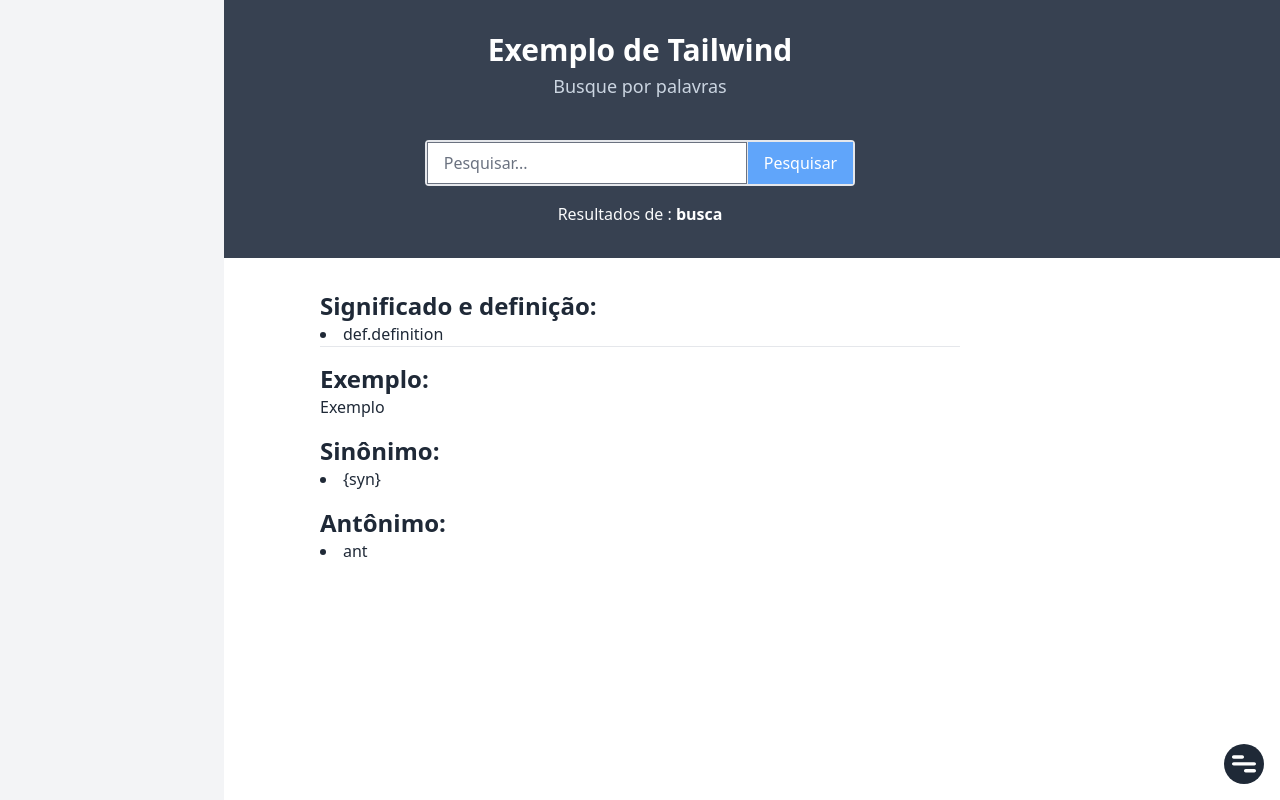
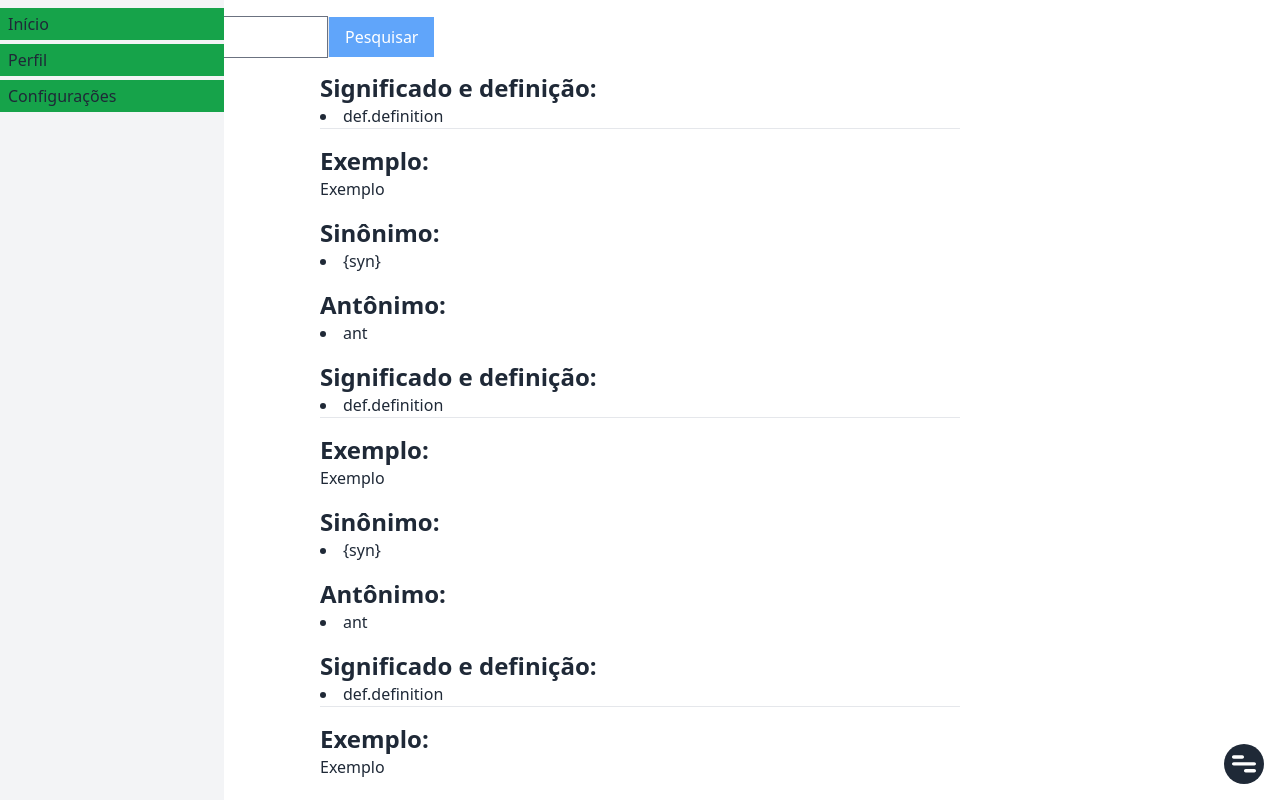
Before and after one commit to marcelleza8/Lingua-boa, a Vue app: page / in a window 1280 px wide. Both pictures are taken after a click on the button 1244 px from the left and 764 px from the top of the page. Shown: the top 800 px of the page. Built offline with nearby package versions, Linux system fonts and the light colour scheme; what prettier-plugin-tailwindcss would draw is missing.

Commit message:
Melhorias

```diff
--- a/src/App.vue
+++ b/src/App.vue
@@ -13,5 +13,7 @@
 <template>
   <Sidebar />
   <Header />
-  <ResultList />
+  <div class="pt-10">
+    <ResultList />
+  </div>
 </template>
--- a/src/components/Header.vue
+++ b/src/components/Header.vue
@@ -20,17 +20,7 @@
 });
 </script>
 <template>
-  <div class="bg-gray-700">
-    <div class="container mx-auto py-8">
-      <h1 class="text-center text-3xl font-bold text-white">
-        Exemplo de Tailwind
-      </h1>
-      <p class="mt-1 mb-10 text-center text-lg text-slate-300">
-        Busque por palavras
-      </p>
-
-      <div class="mt-5 flex items-center justify-center">
-        <div class="flex rounded border-2 border-gray-200">
+  <div class="w-100 absolute top-4 z-10 px-2">
     <input
       class="px-4 py-2 md:w-80"
       type="text"
@@ -46,11 +36,4 @@
       Pesquisar
     </button>
   </div>
-      </div>
-
-      <h3 class="mt-4 text-center text-gray-50">
-        Resultados de : <span class="font-bold text-white">busca</span>
-      </h3>
-    </div>
-  </div>
 </template>
--- a/src/components/Icons/MenuDistro.vue
+++ b/src/components/Icons/MenuDistro.vue
@@ -7,7 +7,7 @@
     xml:space="preserve"
     xmlns="http://www.w3.org/2000/svg"
   >
-    <g transform="translate(0,-73.14)" fill="#fff">
+    <g transform="translate(0,-73.14)" :fill="color">
       <path
         d="m36.57 73.14h182.86c20.21 0 36.57 16.36 36.57 36.57 0 20.18-16.36 36.57-36.57 36.57h-182.86c-20.18 0.01-36.57-16.39-36.57-36.57 0-20.21 16.39-36.57 36.57-36.57zm256 292.57h182.86c20.21 0 36.57 16.36 36.57 36.57 0 20.18-16.36 36.57-36.57 36.57h-182.86c-20.18 0-36.57-16.39-36.57-36.57 0-20.21 16.39-36.57 36.57-36.57zm-256-146.28h438.86c20.21 0 36.57 16.36 36.57 36.57 0 20.18-16.36 36.57-36.57 36.57h-438.86c-20.18 0-36.57-16.39-36.57-36.57 0-20.21 16.39-36.57 36.57-36.57z"
         fill="#fff"
@@ -17,9 +17,14 @@
 </template>
 
 <script lang="ts">
-import { defineComponent } from "vue";
+import { defineComponent, onMounted } from "vue";
 export default defineComponent({
   name: "MenuDistro",
+  setup(props) {
+    onMounted(() => {
+      console.log(props.color);
+    });
+  },
   props: {
     color: {
       default: "#fff",
--- a/src/components/ResultList.vue
+++ b/src/components/ResultList.vue
@@ -17,7 +17,7 @@
 
 <template>
   <div class="container mx-auto max-w-2xl p-4">
-    <div>
+    <div v-for="i in [...new Array(100)]">
       <h3 class="mt-4 text-2xl font-bold">Significado e definição:</h3>
       <MeanigList mean="{response}" />
       <h3 class="mt-4 text-2xl font-bold">Exemplo:</h3>
--- a/src/components/Sidebar.vue
+++ b/src/components/Sidebar.vue
@@ -23,9 +23,25 @@
 </script>
 
 <template>
-  <div class="sidebar-container" :class="!isSidebarOpen ? '!hidden' : ''">
+  <div
+    class="sidebar-container"
+    @click.self="toggleSidebar"
+    :class="!isSidebarOpen ? '!hidden' : ''"
+  >
     <div class="sidebar">
-      <!-- Conteúdo do menu -->
+      <nav class="flex-1">
+        <ul class="space-y-1 py-2">
+          <li>
+            <a href="#" class="link_anchor"> Início </a>
+          </li>
+          <li>
+            <a href="#" class="link_anchor"> Perfil </a>
+          </li>
+          <li>
+            <a href="#" class="link_anchor"> Configurações </a>
+          </li>
+        </ul>
+      </nav>
     </div>
   </div>
   <button @click="toggleSidebar" class="sidebar-toggle">
@@ -35,15 +51,19 @@
 
 <style>
 .sidebar-container {
-  @apply fixed top-0 left-0 bottom-0 right-0 flex;
+  @apply fixed top-0 left-0 bottom-0 right-0 z-20 flex;
 }
 
 .sidebar {
-  @apply h-full w-56 overflow-auto bg-gray-100 p-4;
+  @apply h-full w-56 overflow-auto bg-gray-100;
 }
 
 .sidebar-toggle {
   /* @apply absolute top-4 right-4 flex h-10 w-10 cursor-pointer items-center justify-center rounded-full bg-gray-800 text-white; */
   @apply fixed bottom-4 right-4 flex h-10 w-10 cursor-pointer items-center justify-center overflow-hidden rounded-full bg-gray-800 p-2 text-white;
 }
+
+.link_anchor {
+  @apply block bg-green-600 px-2 py-1 text-gray-800 hover:bg-gray-200;
+}
 </style>
```
Lines whose indentation alone changed are shown as unchanged.
